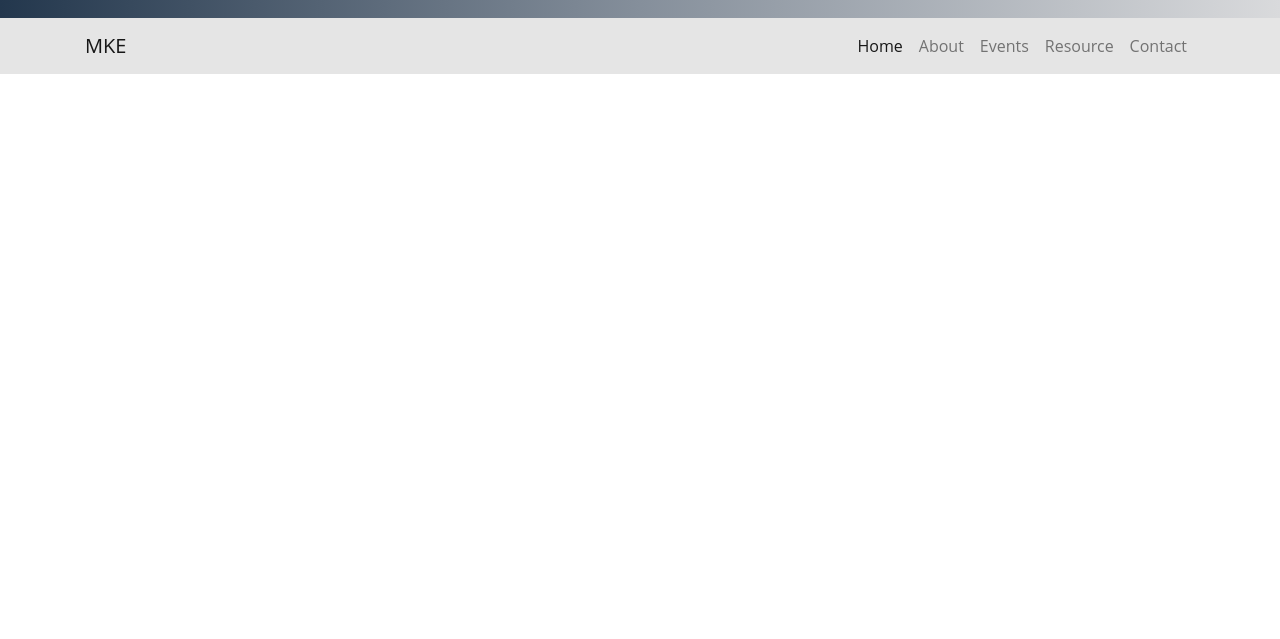
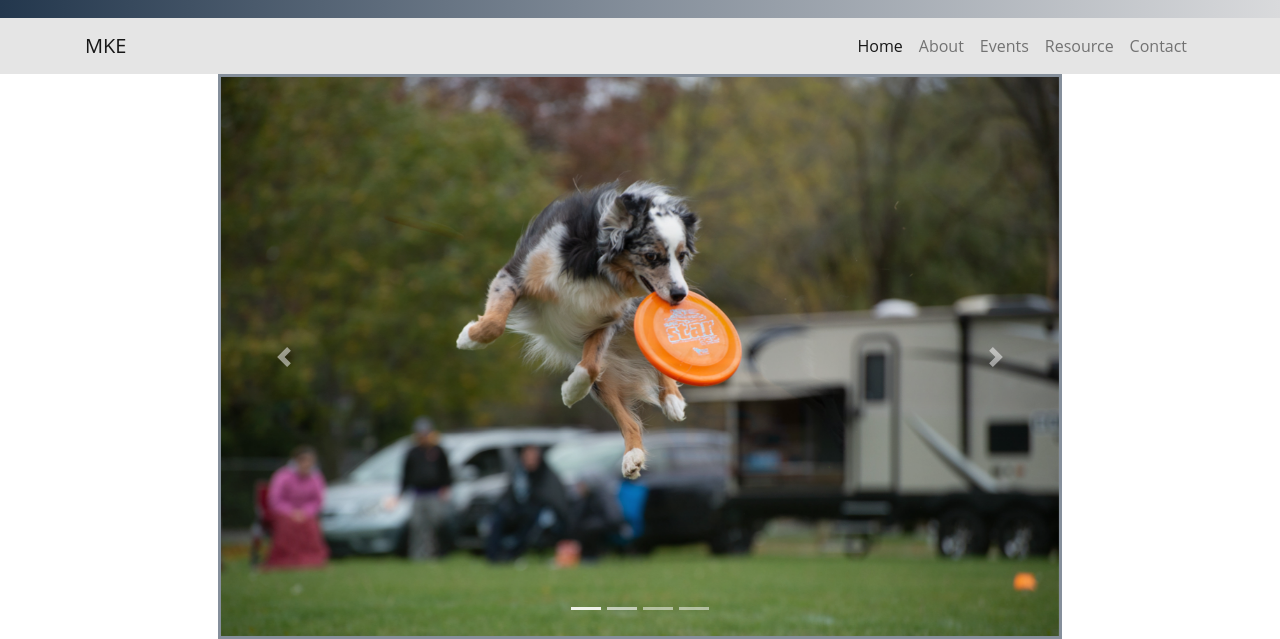
Before and after one commit to BraveLittleTodoList/mkediscdogs, a website: page home.html in a window 1280 px wide. Shown: the part 512-1151 px from the top of the page. Before the commit the page ends 800 px from the top, so only its background shows below. Drawn offline with nearby package versions, Linux system fonts and the light colour scheme.

Commit message:
Img Carousel

```diff
--- a/css/style.css
+++ b/css/style.css
@@ -3,12 +3,16 @@ body {
 }
 
 .jumbotron {
-    background-image: linear-gradient(to right, #23374d, #858f9b, #d9dadc);
-    color: white;
-    margin: 0;
-    padding: 40px;
+	background-image: linear-gradient(to right, #23374d, #858f9b, #d9dadc);
+	color: white;
+	margin: 0;
+	padding: 40px;
 }
 
-.navbar{
-    background-color: #e5e5e5;
+.navbar {
+	background-color: #e5e5e5;
 }
+
+.carousel {
+	border: solid #858f9b;
+}
--- a/home.html
+++ b/home.html
@@ -48,6 +48,41 @@
         </div>
     </nav>
 
+    <!--Image Carousel-->
+    <div class="row row-content">
+        <div class="col-md-8 mx-auto">
+            <div id="homeCarousel" class="carousel slide carousel-fade" data-ride="carousel">
+                <ol class="carousel-indicators">
+                <li data-target="#homeCarousel" data-slide-to="0" class="active"></li>
+                <li data-target="#homeCarousel" data-slide-to="1"></li>
+                <li data-target="#homeCarousel" data-slide-to="2"></li>
+                <li data-target="#homeCarousel" data-slide-to="3"></li>
+                </ol>
+                <div class="carousel-inner">
+                    <div class="carousel-item active">
+                        <img src="img/610_7312.jpg" class="d-block w-100" alt="Nalu">
+                    </div>
+                    <div class="carousel-item">
+                        <img src="img/610_6432.jpg" class="d-block w-100" alt="Tess">
+                    </div>
+                    <div class="carousel-item">
+                        <img src="img/610_6797.jpg" class="d-block w-100" alt="Roo">
+                    </div>
+                    <div class="carousel-item">
+                        <img src="img/610_7708.jpg" class="d-block w-100" alt="Moira and Suka">
+                    </div>
+                </div>
+                <a class="carousel-control-prev" href="#homeCarousel" role="button" data-slide="prev">
+                    <span class="carousel-control-prev-icon" aria-hidden="true"></span>
+                    <span class="visually-hidden"></span>
+                </a>
+                <a class="carousel-control-next" href="#homeCarousel" role="button" data-slide="next">
+                    <span class="carousel-control-next-icon" aria-hidden="true"></span>
+                    <span class="visually-hidden"></span>
+                </a>
+            </div>
+        </div>
+    </div>
 
     <!--Bootstrap Scripts-->
     <script src="node_modules/jquery/dist/jquery.slim.min.js"></script>
```
Also changed, not shown: img/610_6432.jpg (added), img/610_6797.jpg (added), img/610_7312.jpg (added), img/610_7708.jpg (added).
